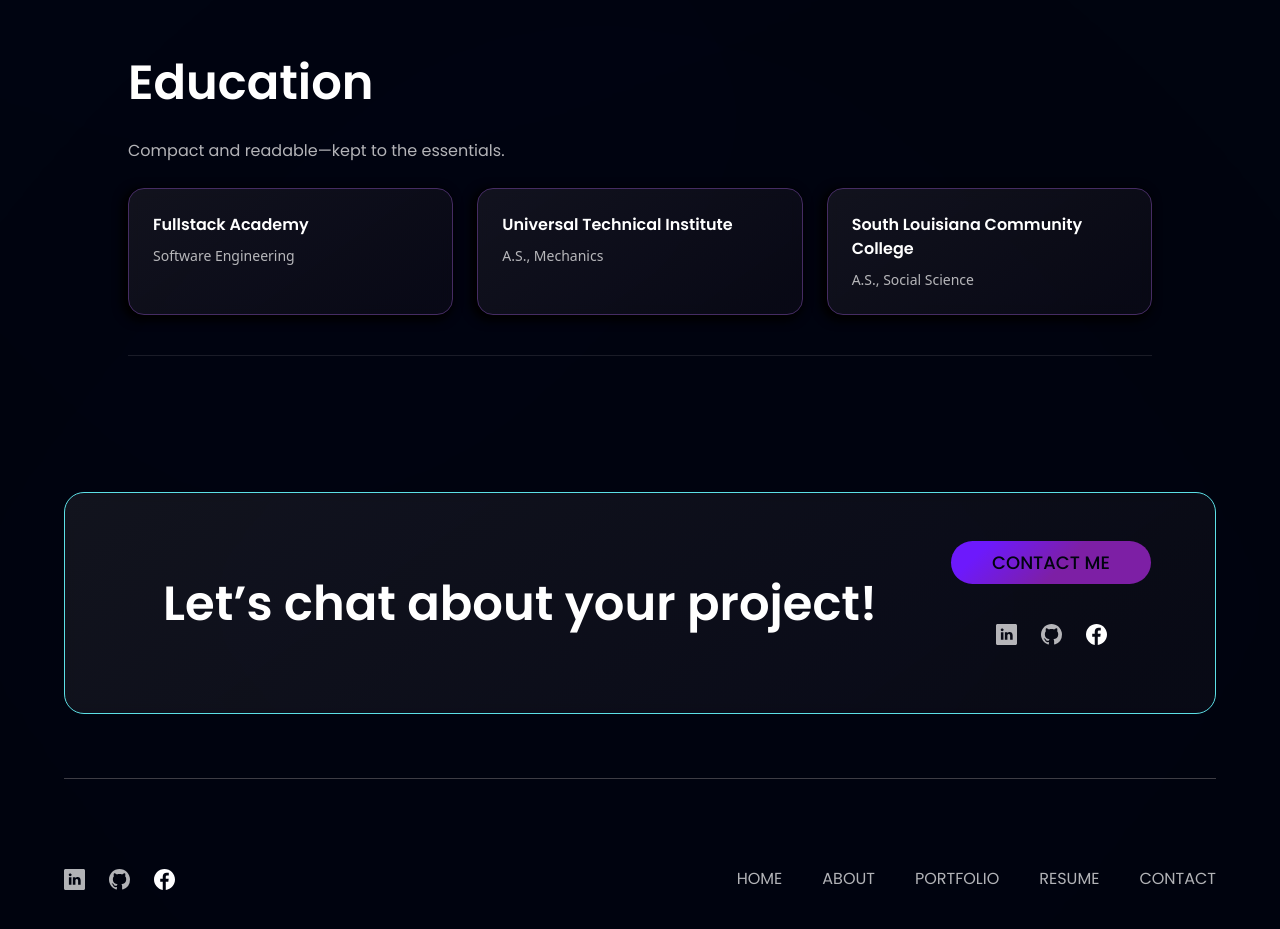
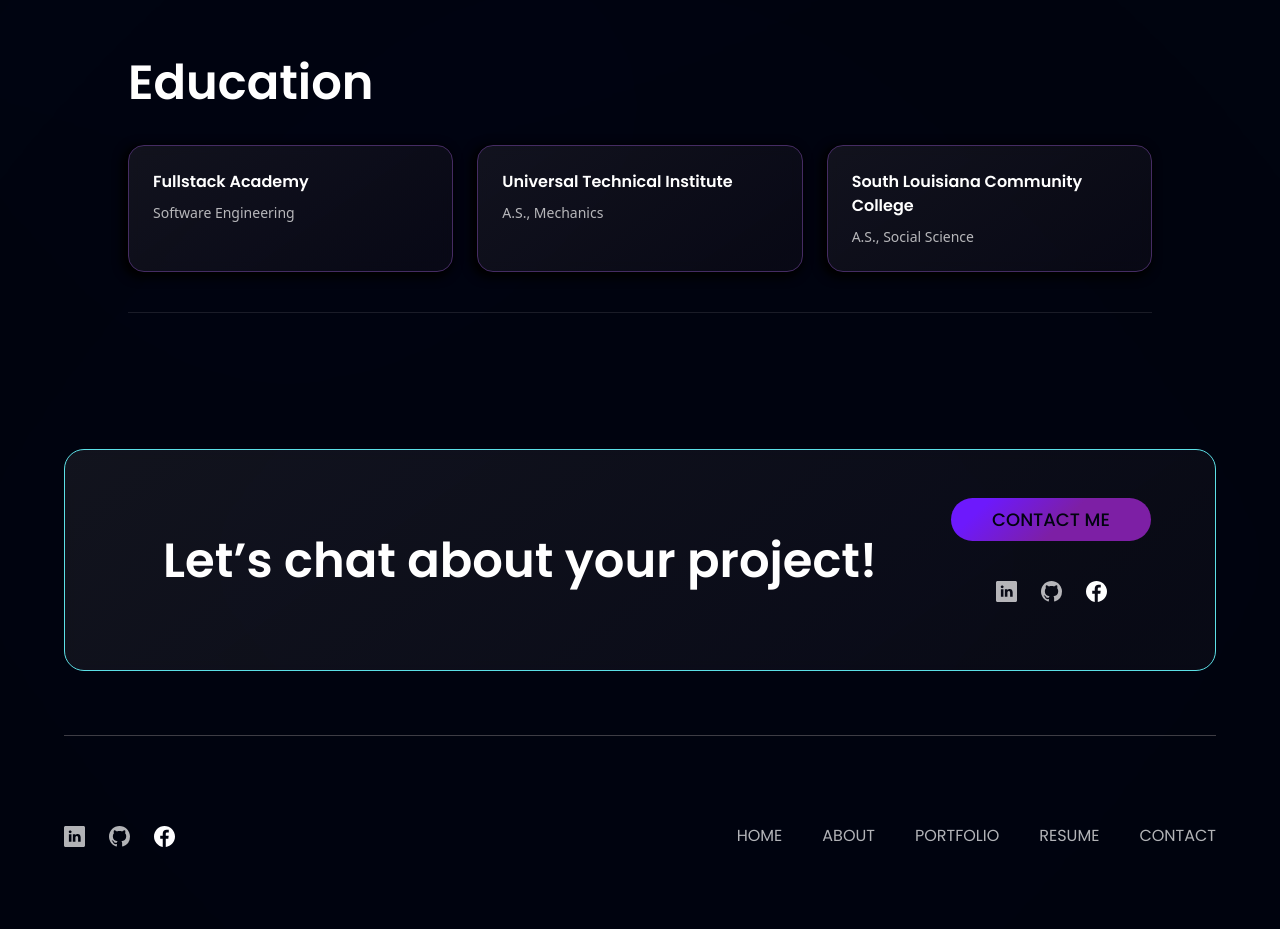
Before and after one commit to NicBab/resume-portfolio, a React (Vite) app: page / in a window 1280 px wide. Shown: the part 5180-6109 px from the top of the page. Built offline with nearby package versions, Linux system fonts and the light colour scheme.

Commit message:
removed subtitle fron education section

```diff
--- a/src/components/about/About.jsx
+++ b/src/components/about/About.jsx
@@ -119,7 +119,7 @@
         <FeatureCard
           img={downtown_Denver_river}
           alt="Nick Babineaux"
-          content={bioData.map((item) => item.content).join(" ")}
+          content={bioData.map((item) => item.content).join(" ") }
         />
 
         <div className="flex items-end self-end flex-col p-10">
--- a/src/components/education/Education.jsx
+++ b/src/components/education/Education.jsx
@@ -4,7 +4,7 @@
 const Education = () => {
     const { education } = resumeData;
   return (
-           <SectionShell title="Education" subtitle="Compact and readable—kept to the essentials.">
+           <SectionShell title="Education">
         <div className="grid grid-cols-1 md:grid-cols-3 gap-6">
           {education.map((e) => (
             <GlassCard key={e.title} className="p-6">
```
